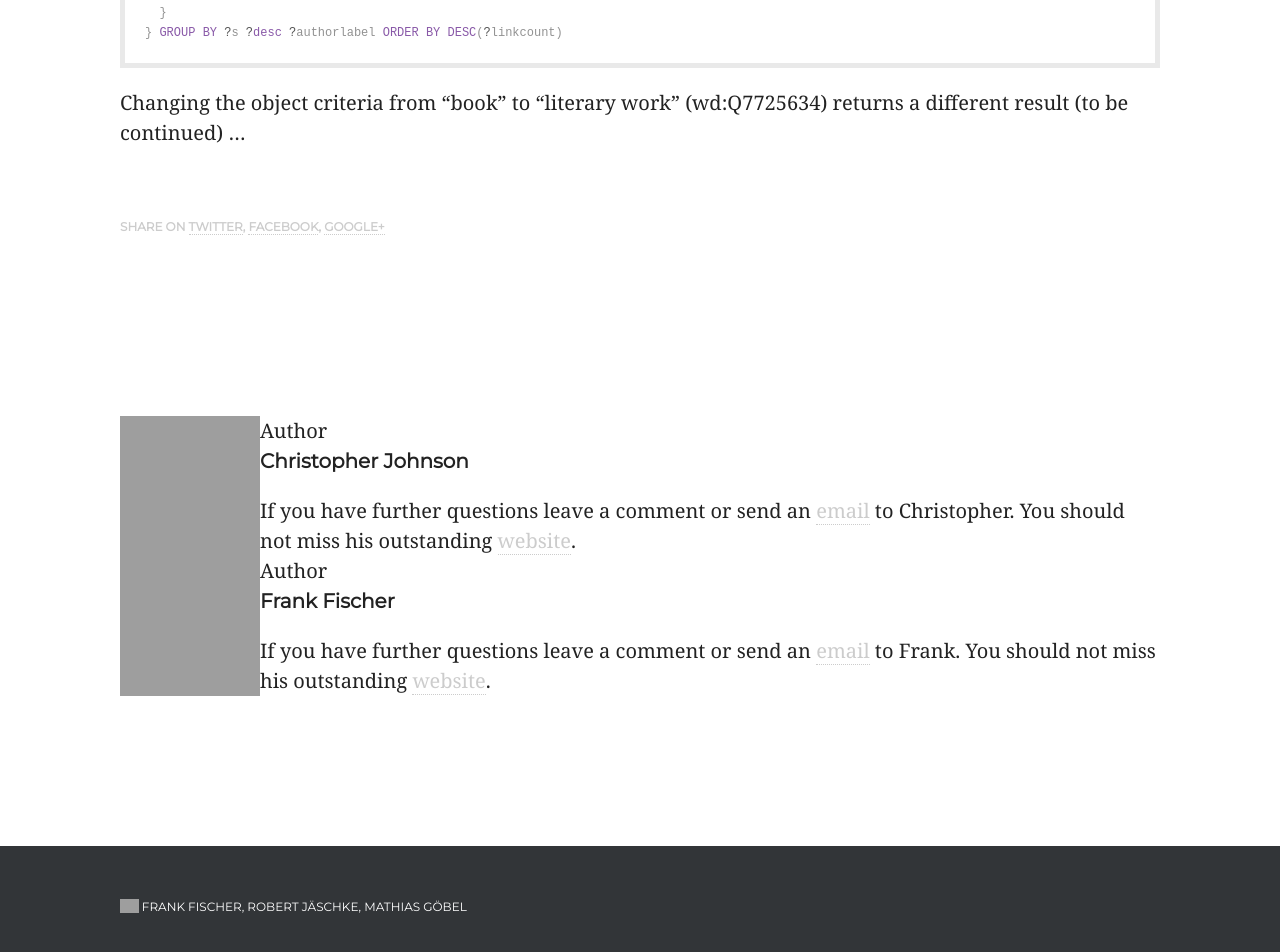
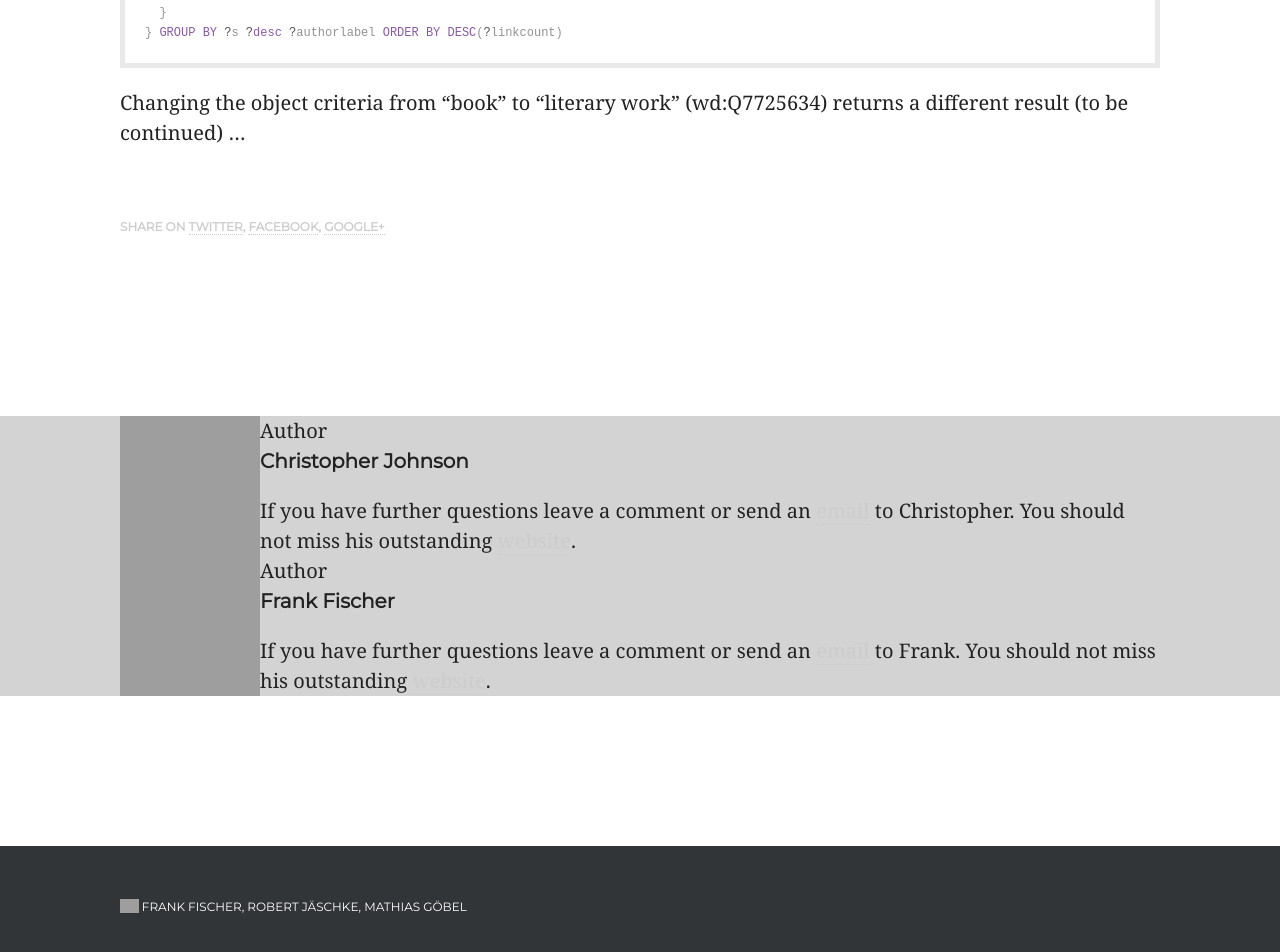
Before and after one commit to weltliteratur/blog, a Jekyll site: the page built from _posts/2016-02-18-Some-Preparations.markdown, in a window 1280 px wide. Shown: the part 774-1726 px from the top of the page. Built offline with Jekyll 4.4.1, drawn with Linux system fonts in a browser that asks for light colours; nearby versions of some CDN libraries; some web fonts are replaced; grey boxes are pictures that could not be loaded.

Commit message:
style the authors

```diff
--- a/css/style.css
+++ b/css/style.css
@@ -7,7 +7,7 @@ p.copy > img {
 }
 .author-info {clear:both;
 }
-
+.authors {background-color:lightgrey;}
 /* --------------------------------------
 -----   Reset   -----
 ------------------------------------------*/
```
